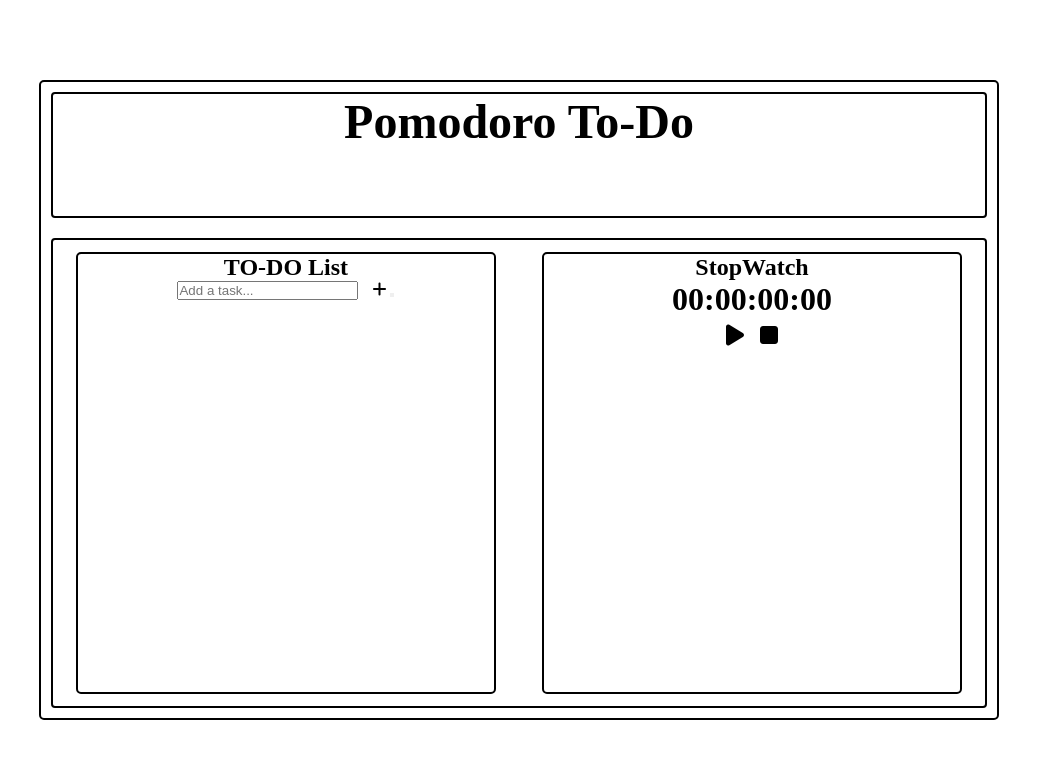
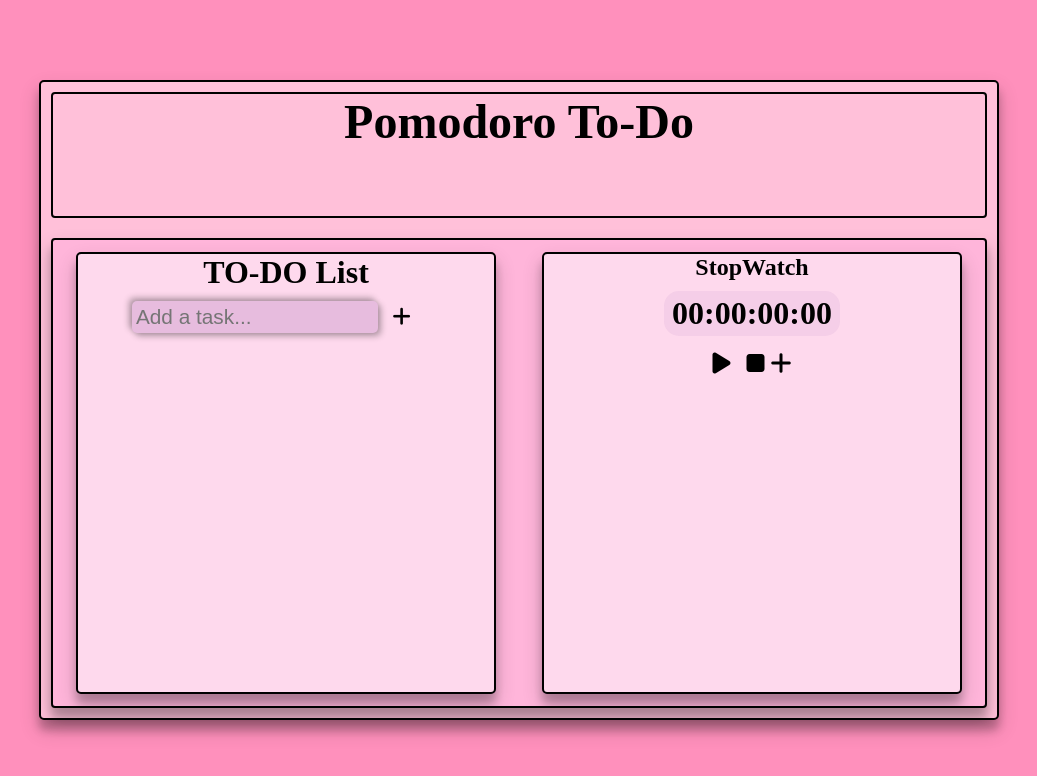
Before and after one commit to Lucifer9845/todo-and-stopwatch, a plain HTML site: page index.html in a window 1280 px wide. Shown: the whole page, without its empty margins (121-1158 px from the left). Drawn offline with Linux system fonts and the light colour scheme.

Commit message:
Completed the project. added to-do and updated stopwatch. made stylings.

```diff
--- a/app.js
+++ b/app.js
@@ -1,10 +1,12 @@
 const display = document.getElementById('displaytime');
 const playPauseBtn = document.getElementById('playbtn');
+const lapsbtn = document.getElementById('laps');
 
 let timer = null;
 let startTime = 0;
 let elapsedTime = 0;
 let isrunning = false;
+let lapcounter = 0;
 
 function start(){
     if(!isrunning){
@@ -16,14 +18,28 @@ function start(){
     }
     else if(isrunning)
     {
+        laps();
         clearInterval(timer);
         elapsedTime = Date.now()-startTime;
         isrunning = false;
         playPauseBtn.classList.remove('fa-pause');
         playPauseBtn.classList.add( 'fa-play' );
+
     }
 
 }
+
+function laps(){
+    if(isrunning){
+        const newlap = document.createElement('li');
+        newlap.innerText = display.textContent;
+
+        lapsbtn.appendChild(newlap);
+        lapcounter++;
+    }
+}
+
+
 
 function reset(){
     clearInterval(timer);
@@ -33,6 +49,12 @@ function reset(){
     display.textContent="00:00:00:00"
     playPauseBtn.classList.remove('fa-pause');
     playPauseBtn.classList.add( 'fa-play' );
+
+    //code which removes the added lap counter;
+    while(lapcounter>0){
+        lapsbtn.removeChild(lapsbtn.firstChild);
+        lapcounter--;
+    }
 }
 
 function update(){
@@ -51,6 +73,8 @@ function update(){
 
     display.textContent=`${hours}:${minute}:${seconds}:${miliseconds}`;
 }
+
+
 // the to-do List part
 const todoInput = document.getElementById('todoInput');
 const addtodobtn = document.getElementById('addbtn');
--- a/index.html
+++ b/index.html
@@ -16,11 +16,10 @@
         </div>
         <div class="body-container">
             <div class="todo">
-                <h2>TO-DO List</h2>
+                <h1>TO-DO List</h1>
                     <div>
                         <input type="text" id="todoInput" placeholder="Add a task...">
                         <i id = "addbtn" class = "fa-solid fa-plus"></i>
-                        <button></button>
                     </div>
                 <ol id = "todolist">
 
@@ -33,10 +32,10 @@
 
                     <i id = "playbtn" class="fa-solid fa-play" onclick="start()"></i>
                     <i class="fa-solid fa-stop" onclick="reset()"></i>
-                    <!-- <i class="fa-solid fa-plus" onclick="lap()"></i> -->
+                    <i id = "laptbn" class="fa-solid fa-plus" onclick="laps()"></i>
                 </div>
-                <div class="laps">
-                    <ul></ul>
+                <div>
+                    <ul id = "laps"></ul>
                 </div>
             </div>
         </div>
--- a/styles.css
+++ b/styles.css
@@ -4,7 +4,12 @@
     box-sizing: border-box;
 }
 
+body{
+    background-color: #FF90BC;
+}
+
 .full-body-container{
+    background-color: #FFC0D9;
     display: flex;
     flex-direction: column;
     justify-content: space-around;
@@ -16,6 +21,7 @@
     height: 80vh;
     border: 2px solid black;
     border-radius: 5px;
+    box-shadow: 0 10px 8px 0 rgba(0, 0, 0, 0.2), 0 10px 20px 0 rgba(0, 0, 0, 0.19);
 }
 
 .heading{
@@ -39,9 +45,11 @@
     height:60vh;
     overflow: hidden;
     margin:10px;
+    background-color: #FFB5DA;
     border:2px solid black;
     border-radius: 4px;
     height:75vh;
+    box-shadow: 0 10px 8px 0 rgba(0, 0, 0, 0.2), 0 10px 20px 0 rgba(0, 0, 0, 0.19);
 }
 
 
@@ -53,8 +61,16 @@
     height:95%;
     display: inline-flex;
     flex-direction: column;
-
+  background-color: #FED9ED;
     align-items:center;
+    box-shadow: 0 10px 8px 0 rgba(0, 0, 0, 0.2), 0 10px 20px 0 rgba(0, 0, 0, 0.19);
+}
+#displaytime{
+    border:0;
+    margin:10px 0;
+    padding:4px 8px;
+    border-radius: 15px;
+    background-color: rgba(231, 188, 222, 0.4);
 }
 
 .stopwatch .stopwatch-contents{
@@ -75,18 +91,36 @@
 /* to-do styling */
 .todo{
     border:2px solid black;
+    background-color: #FED9ED;
     border-radius: 5px;
     width:45%;
     height:95%;
     display: flex;
     flex-direction: column;
     align-items: center;
+    box-shadow: 0 10px 8px 0 rgba(0, 0, 0, 0.2), 0 10px 20px 0 rgba(0, 0, 0, 0.19);
+    overflow: auto;
 }
 
 #addbtn{
     padding-left:10px;
+    font-size: 1.3em;
+    margin-top:5px;
+
 }
 
+#todoInput{
+    margin-top:10px;
+    font-size: 1.3em;
+    width:80%;
+    text-align: left;
+    background-color: #E7BCDE;
+    border: 0px;
+    outline: none;
+    box-shadow: 3px 3px 6px  rgba(0,0,0,0.3), -3px -3px 6px  rgba(0,0,0,0.3);
+    padding:4px;
+    border-radius: 5px;
+}
 
 
 li{
@@ -94,6 +128,7 @@ li{
     justify-content: space-between;
     padding:10px;
     align-items: center;
+    font-size: 1.4em;
 }
 
 .fa-xmark{
```
